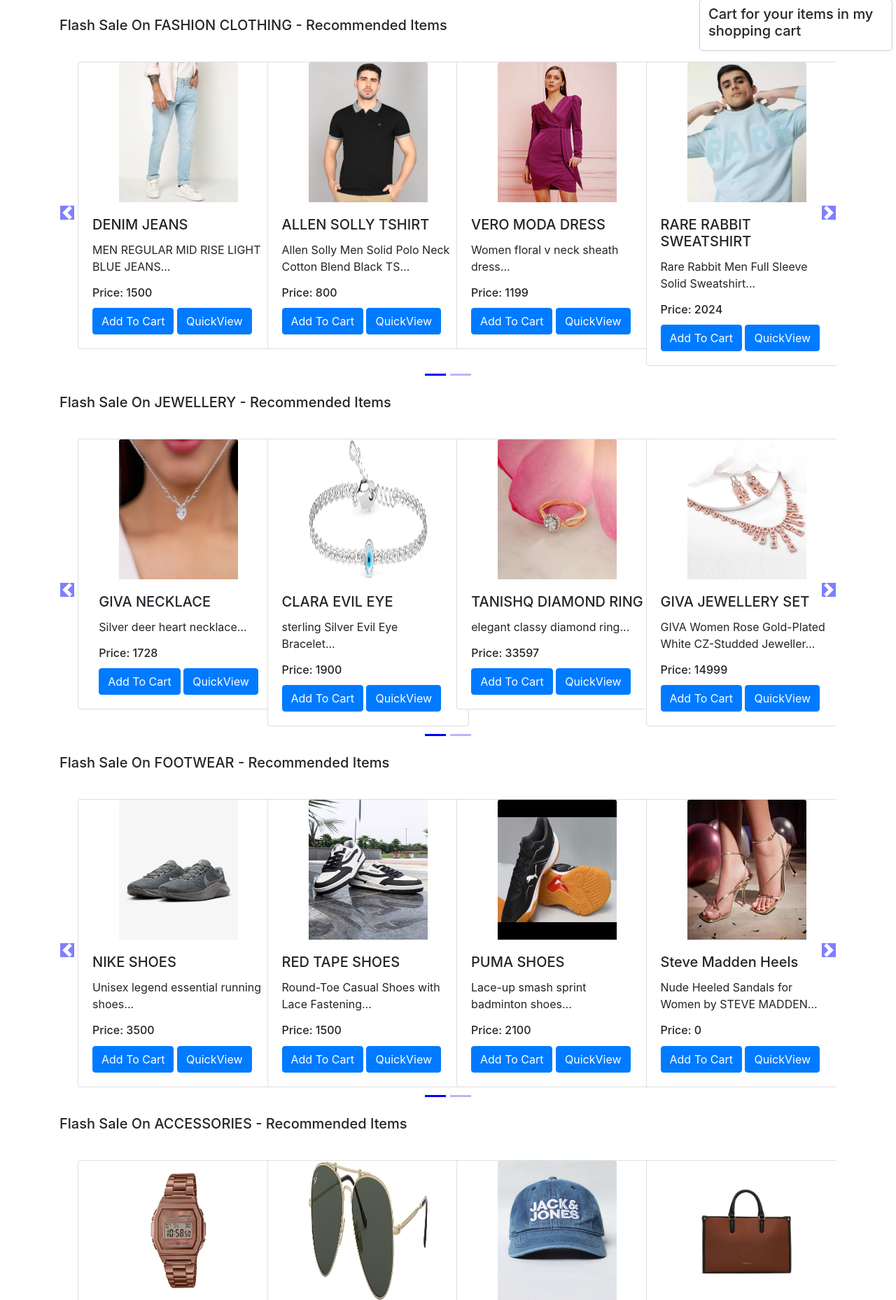
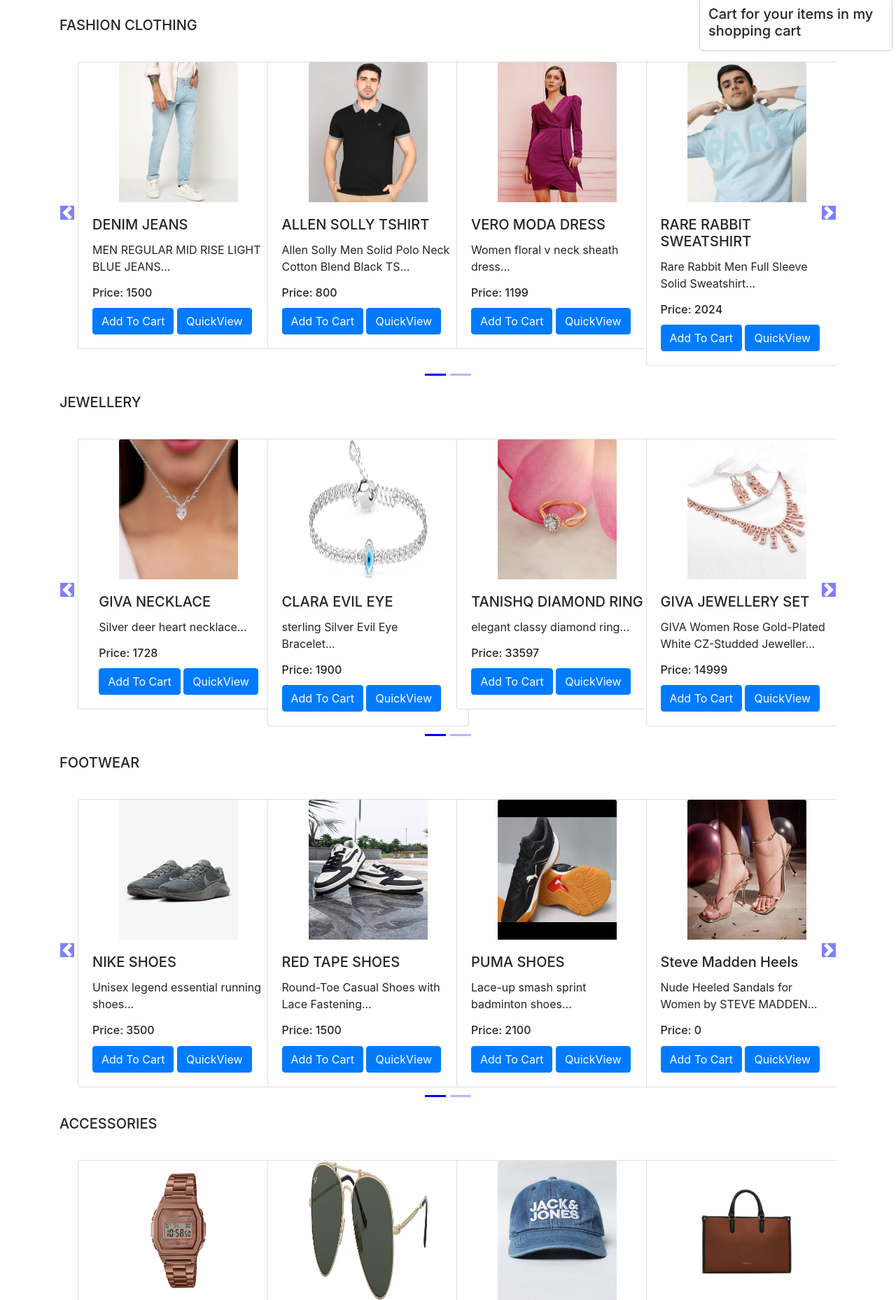
Before and after one commit to pranathiproddhaturi19/FashionEdge, a Django app: page /shop/ in a window 1280 px wide. Shown: the part 56-1914 px from the top of the page at 70% size. Run offline with Django 5.2, Linux system fonts and the light colour scheme; data comes from the database, SQL or seed files in the repository; some libraries are stand-ins or nearby versions.

Commit message:
Update index.html

```diff
--- a/shop/templates/shop/index.html
+++ b/shop/templates/shop/index.html
@@ -1,5 +1,5 @@
 {% extends 'shop/basic.html' %}
-{% block title%} MyAwesomeCart - Best Ecommerce Website{% endblock %}
+{% block title%} FashionEdge- Best Ecommerce Website{% endblock %}
 {% block css %}
 .col-md-3
 {
@@ -44,7 +44,7 @@ padding-right: 0;
 <div class="container">
     <!--Slideshow starts here -->
     {% for product, range, nSlides in allProds %}
-    <h5 class="my-4">Flash Sale On {{product.0.category}} - Recommended Items</h5>
+    <h5 class="my-4">{{product.0.category}}</h5>
     <div class="row">
         <div id="demo{{forloop.counter}}" class="col carousel slide my-3" data-ride="carousel">
             <ul class="carousel-indicators">
```
